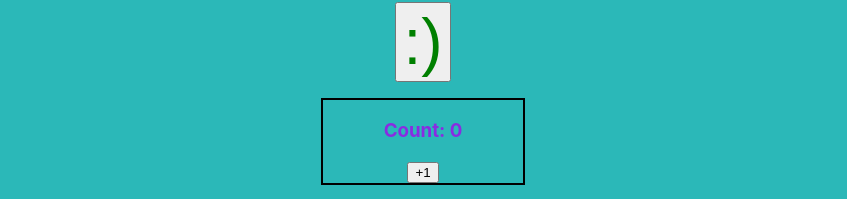
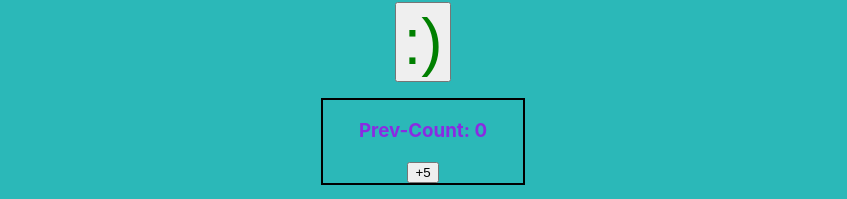
Before and after one commit to alexbryw/react-hooks-prop-types, a React (Create React App) app: page / in a window 1280 px wide. Shown: the part 742-941 px from the top of the page, without its empty margins (217-1064 px from the left). Built offline with nearby package versions, Linux system fonts and the light colour scheme.

Commit message:
Moved add five prevstate to new component.

```diff
--- a/src/App.js
+++ b/src/App.js
@@ -3,6 +3,7 @@ import Greeting from './components/Greeting';
 import Counter from './components/Counter';
 import MoodToggler from './components/MoodToggler';
 import Cart from './components/Cart';
+import AddFiveCounter from './components/AddFiveCounter'
 // import './App.css';
 
 const items = [
@@ -18,9 +19,7 @@ function App() {
       <Greeting name="Alex" excitement={4} />
       <Counter step={2} />
       <MoodToggler />
-      <Counter/>
-      <MoodToggler />
-
+      <AddFiveCounter />
     </>
   );
 }
--- /dev/null
+++ b/src/components/AddFiveCounter.jsx
@@ -0,0 +1,25 @@
+import React, {useState} from 'react'
+import './Counter.css'
+
+function AddFiveCounter(){
+    const [counter, setCounter] = useState(0)
+
+    const addFive = () => {
+        for(let i = 0; i < 5; i++){
+            setCounter(prevCounter =>{
+                console.log(prevCounter)
+                return (
+                    prevCounter + 1
+                )
+            })
+        }
+    }
+    return(
+        <div className="Counter">
+            <h3>Prev-Count: {counter}</h3>
+            <button onClick={addFive}>+5</button>
+        </div>
+    )
+}
+
+export default AddFiveCounter
--- a/src/components/Counter.jsx
+++ b/src/components/Counter.jsx
@@ -2,23 +2,12 @@ import React, {useState} from 'react'
 import './Counter.css'
 
 function Counter({step = 1}){
-    // const initCounter = 0
     const [counter, setCounter] = useState(0)
 
-    const addFive = () => {
-        for(let i = 0; i < 5; i++){
-            setCounter(prevCounter =>{
-                console.log(prevCounter)
-                return (
-                    prevCounter + 1
-                )
-            })
-        }
-    }
     return(
         <div className="Counter">
             <h3>Count: {counter}</h3>
-            <button onClick={addFive}>+{step}</button>
+            <button onClick={() => setCounter(counter + step)}>+ {step}</button>
         </div>
     )
 }
```
